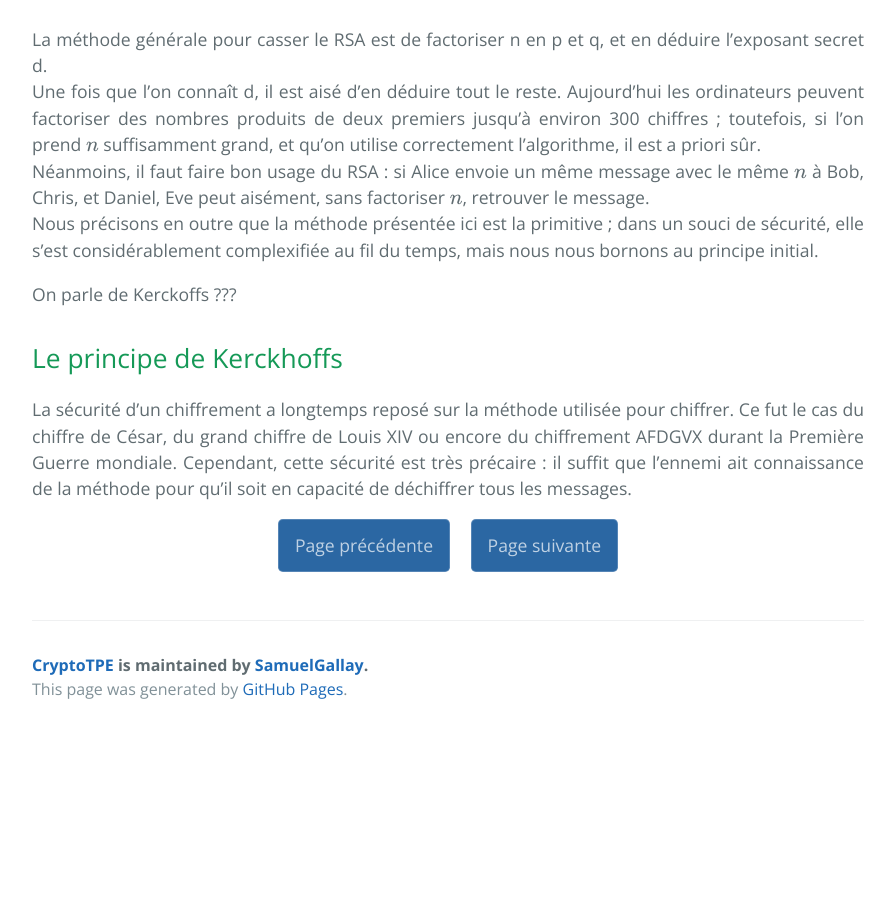
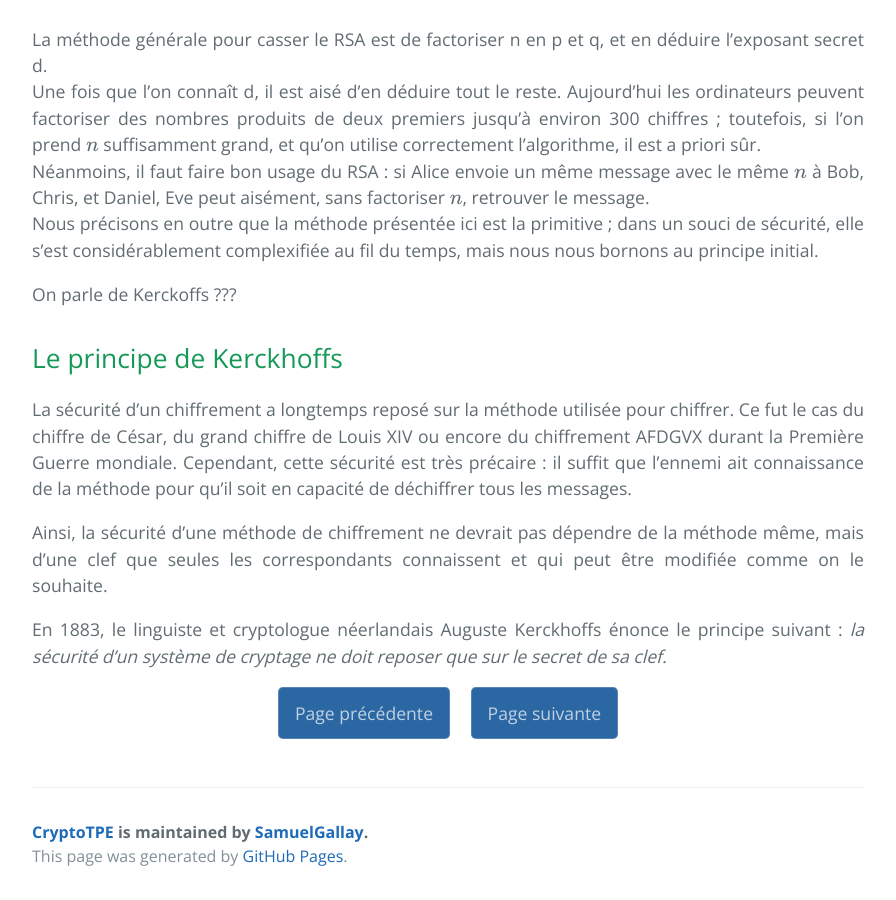
Before and after one commit to SamuelGallay/CryptoTPE, a Jekyll site: the page built from pages/4_Internet/3_rsa.md, in a window 1280 px wide and 900 px high, scrolled down 2376 px. Shown: the whole window, without its empty margins (192-1088 px from the left). Built offline with Jekyll 4.4.1, drawn with Linux system fonts in a browser that asks for light colours; our own code applies the rules of GitHub Pages for plain Markdown files; formulas are drawn with MathJax 3; before the commit the page ends 3109 px from its top, so only the background shows below that.

Commit message:
Update 3_rsa.md

```diff
--- a/pages/4_Internet/3_rsa.md
+++ b/pages/4_Internet/3_rsa.md
@@ -67,3 +67,7 @@
 ## Le principe de Kerckhoffs
 
 La sécurité d'un chiffrement a longtemps reposé sur la méthode utilisée pour chiffrer. Ce fut le cas du chiffre de César, du grand chiffre de Louis XIV ou encore du chiffrement AFDGVX durant la Première Guerre mondiale. Cependant, cette sécurité est très précaire : il suffit que l'ennemi ait connaissance de la méthode pour qu'il soit en capacité de déchiffrer tous les messages.
+
+Ainsi, la sécurité d'une méthode de chiffrement ne devrait pas dépendre de la méthode même, mais d'une clef que seules les correspondants connaissent et qui peut être modifiée comme on le souhaite.
+
+En 1883, le linguiste et cryptologue néerlandais Auguste Kerckhoffs énonce le principe suivant : *la sécurité d'un système de cryptage ne doit reposer que sur le secret de sa clef.*
```
